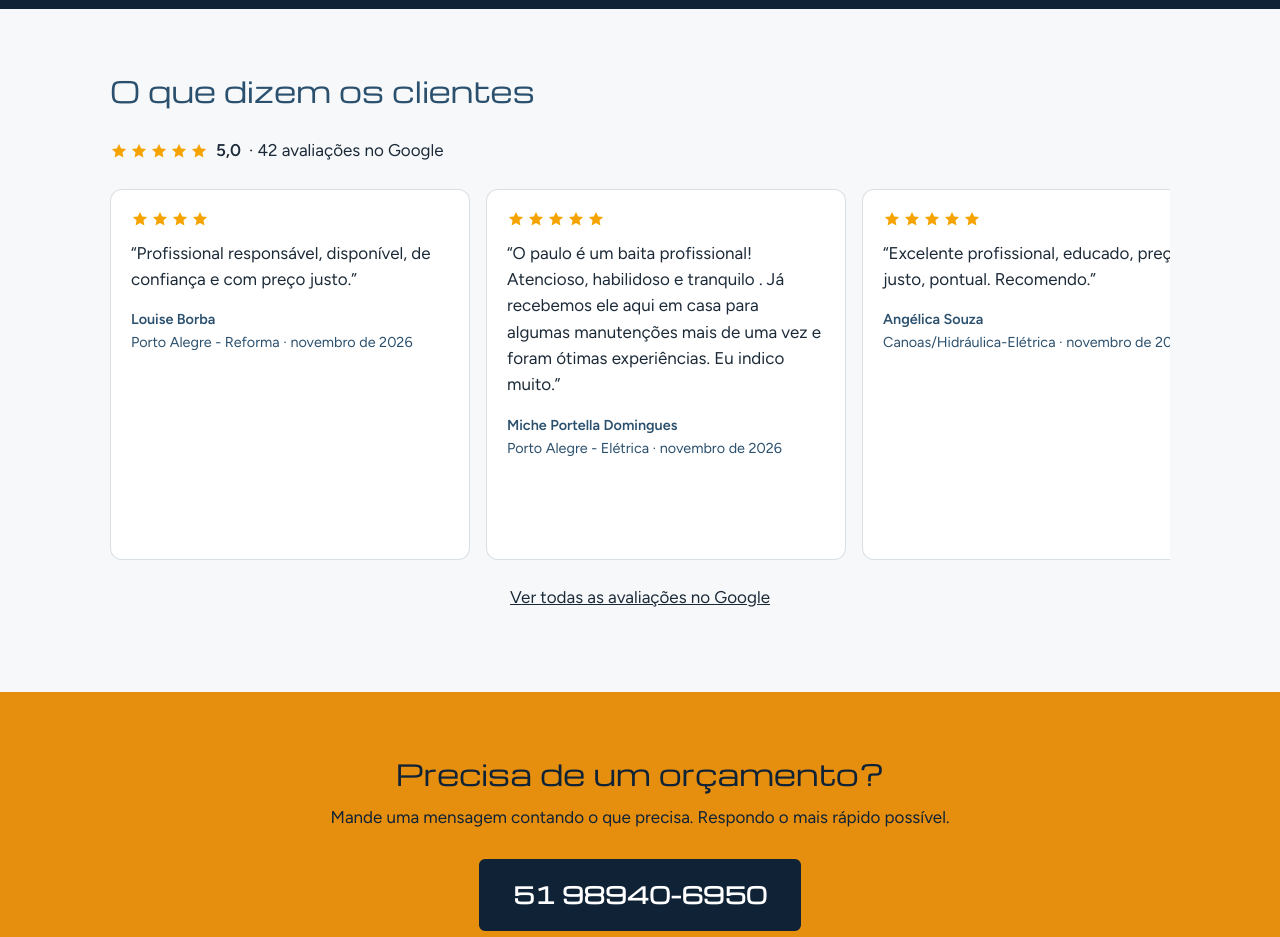
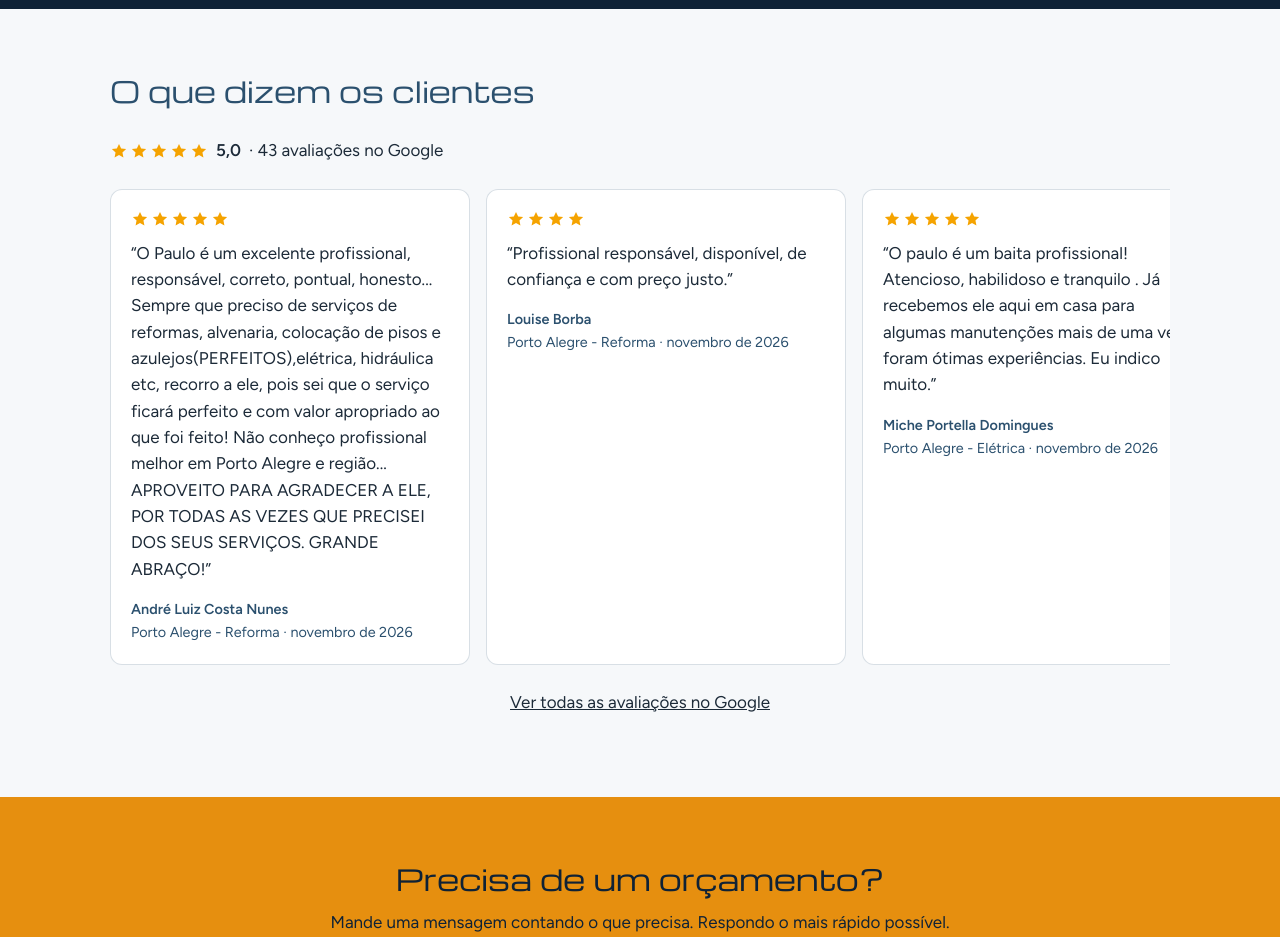
Before and after one commit to PauloFOJr/PJ-Manutencao-Landing-page, a plain HTML site: page index.html in a window 1280 px wide. Shown: the part 2260-3197 px from the top of the page. Drawn offline with nearby package versions, Linux system fonts and the light colour scheme.

Commit message:
Novo depoimento: André Luiz Costa Nunes

```diff
--- a/index.html
+++ b/index.html
@@ -233,10 +233,15 @@
           <section class="secao" id="depoimentos">
       <h2>O que dizem os clientes</h2>
       <!-- REVIEWS:SUMMARY -->
-<p class="depoimentos__resumo"><span class="depoimento__estrelas" role="img" aria-label="Nota 5,0 de 5"><svg viewBox="0 0 24 24" aria-hidden="true"><path d="M12 2.5l2.9 6.1 6.6.8-4.9 4.6 1.3 6.6L12 17.3 6.1 20.6l1.3-6.6L2.5 9.4l6.6-.8z"/></svg><svg viewBox="0 0 24 24" aria-hidden="true"><path d="M12 2.5l2.9 6.1 6.6.8-4.9 4.6 1.3 6.6L12 17.3 6.1 20.6l1.3-6.6L2.5 9.4l6.6-.8z"/></svg><svg viewBox="0 0 24 24" aria-hidden="true"><path d="M12 2.5l2.9 6.1 6.6.8-4.9 4.6 1.3 6.6L12 17.3 6.1 20.6l1.3-6.6L2.5 9.4l6.6-.8z"/></svg><svg viewBox="0 0 24 24" aria-hidden="true"><path d="M12 2.5l2.9 6.1 6.6.8-4.9 4.6 1.3 6.6L12 17.3 6.1 20.6l1.3-6.6L2.5 9.4l6.6-.8z"/></svg><svg viewBox="0 0 24 24" aria-hidden="true"><path d="M12 2.5l2.9 6.1 6.6.8-4.9 4.6 1.3 6.6L12 17.3 6.1 20.6l1.3-6.6L2.5 9.4l6.6-.8z"/></svg></span><strong>5,0</strong><span>· 42 avaliações no Google</span></p>
+<p class="depoimentos__resumo"><span class="depoimento__estrelas" role="img" aria-label="Nota 5,0 de 5"><svg viewBox="0 0 24 24" aria-hidden="true"><path d="M12 2.5l2.9 6.1 6.6.8-4.9 4.6 1.3 6.6L12 17.3 6.1 20.6l1.3-6.6L2.5 9.4l6.6-.8z"/></svg><svg viewBox="0 0 24 24" aria-hidden="true"><path d="M12 2.5l2.9 6.1 6.6.8-4.9 4.6 1.3 6.6L12 17.3 6.1 20.6l1.3-6.6L2.5 9.4l6.6-.8z"/></svg><svg viewBox="0 0 24 24" aria-hidden="true"><path d="M12 2.5l2.9 6.1 6.6.8-4.9 4.6 1.3 6.6L12 17.3 6.1 20.6l1.3-6.6L2.5 9.4l6.6-.8z"/></svg><svg viewBox="0 0 24 24" aria-hidden="true"><path d="M12 2.5l2.9 6.1 6.6.8-4.9 4.6 1.3 6.6L12 17.3 6.1 20.6l1.3-6.6L2.5 9.4l6.6-.8z"/></svg><svg viewBox="0 0 24 24" aria-hidden="true"><path d="M12 2.5l2.9 6.1 6.6.8-4.9 4.6 1.3 6.6L12 17.3 6.1 20.6l1.3-6.6L2.5 9.4l6.6-.8z"/></svg></span><strong>5,0</strong><span>· 43 avaliações no Google</span></p>
 <!-- /REVIEWS:SUMMARY -->
       <ul class="depoimentos" tabindex="0" aria-label="Depoimentos de clientes. Role para o lado para ver todos.">
         <!-- REVIEWS:CARDS -->
+<li class="depoimento">
+  <div class="depoimento__estrelas" role="img" aria-label="5 de 5 estrelas"><svg viewBox="0 0 24 24" aria-hidden="true"><path d="M12 2.5l2.9 6.1 6.6.8-4.9 4.6 1.3 6.6L12 17.3 6.1 20.6l1.3-6.6L2.5 9.4l6.6-.8z"/></svg><svg viewBox="0 0 24 24" aria-hidden="true"><path d="M12 2.5l2.9 6.1 6.6.8-4.9 4.6 1.3 6.6L12 17.3 6.1 20.6l1.3-6.6L2.5 9.4l6.6-.8z"/></svg><svg viewBox="0 0 24 24" aria-hidden="true"><path d="M12 2.5l2.9 6.1 6.6.8-4.9 4.6 1.3 6.6L12 17.3 6.1 20.6l1.3-6.6L2.5 9.4l6.6-.8z"/></svg><svg viewBox="0 0 24 24" aria-hidden="true"><path d="M12 2.5l2.9 6.1 6.6.8-4.9 4.6 1.3 6.6L12 17.3 6.1 20.6l1.3-6.6L2.5 9.4l6.6-.8z"/></svg><svg viewBox="0 0 24 24" aria-hidden="true"><path d="M12 2.5l2.9 6.1 6.6.8-4.9 4.6 1.3 6.6L12 17.3 6.1 20.6l1.3-6.6L2.5 9.4l6.6-.8z"/></svg></div>
+  <blockquote>“O Paulo é um excelente profissional, responsável, correto, pontual, honesto... Sempre que preciso de serviços de reformas, alvenaria, colocação de pisos e azulejos(PERFEITOS),elétrica, hidráulica etc, recorro a ele, pois sei que o serviço ficará perfeito e com valor apropriado ao que foi feito! Não conheço profissional melhor em Porto Alegre e região... APROVEITO PARA AGRADECER A ELE, POR TODAS AS VEZES QUE PRECISEI DOS SEUS SERVIÇOS. GRANDE ABRAÇO!”</blockquote>
+  <p class="depoimento__autor"><strong>André Luiz Costa Nunes</strong><br>Porto Alegre - Reforma · novembro de 2026</p>
+</li>
 <li class="depoimento">
   <div class="depoimento__estrelas" role="img" aria-label="4 de 5 estrelas"><svg viewBox="0 0 24 24" aria-hidden="true"><path d="M12 2.5l2.9 6.1 6.6.8-4.9 4.6 1.3 6.6L12 17.3 6.1 20.6l1.3-6.6L2.5 9.4l6.6-.8z"/></svg><svg viewBox="0 0 24 24" aria-hidden="true"><path d="M12 2.5l2.9 6.1 6.6.8-4.9 4.6 1.3 6.6L12 17.3 6.1 20.6l1.3-6.6L2.5 9.4l6.6-.8z"/></svg><svg viewBox="0 0 24 24" aria-hidden="true"><path d="M12 2.5l2.9 6.1 6.6.8-4.9 4.6 1.3 6.6L12 17.3 6.1 20.6l1.3-6.6L2.5 9.4l6.6-.8z"/></svg><svg viewBox="0 0 24 24" aria-hidden="true"><path d="M12 2.5l2.9 6.1 6.6.8-4.9 4.6 1.3 6.6L12 17.3 6.1 20.6l1.3-6.6L2.5 9.4l6.6-.8z"/></svg></div>
   <blockquote>“Profissional responsável, disponível, de confiança e com preço justo.”</blockquote>
```
Also changed, not shown: js/reviews.json (+9 -0 lines).
